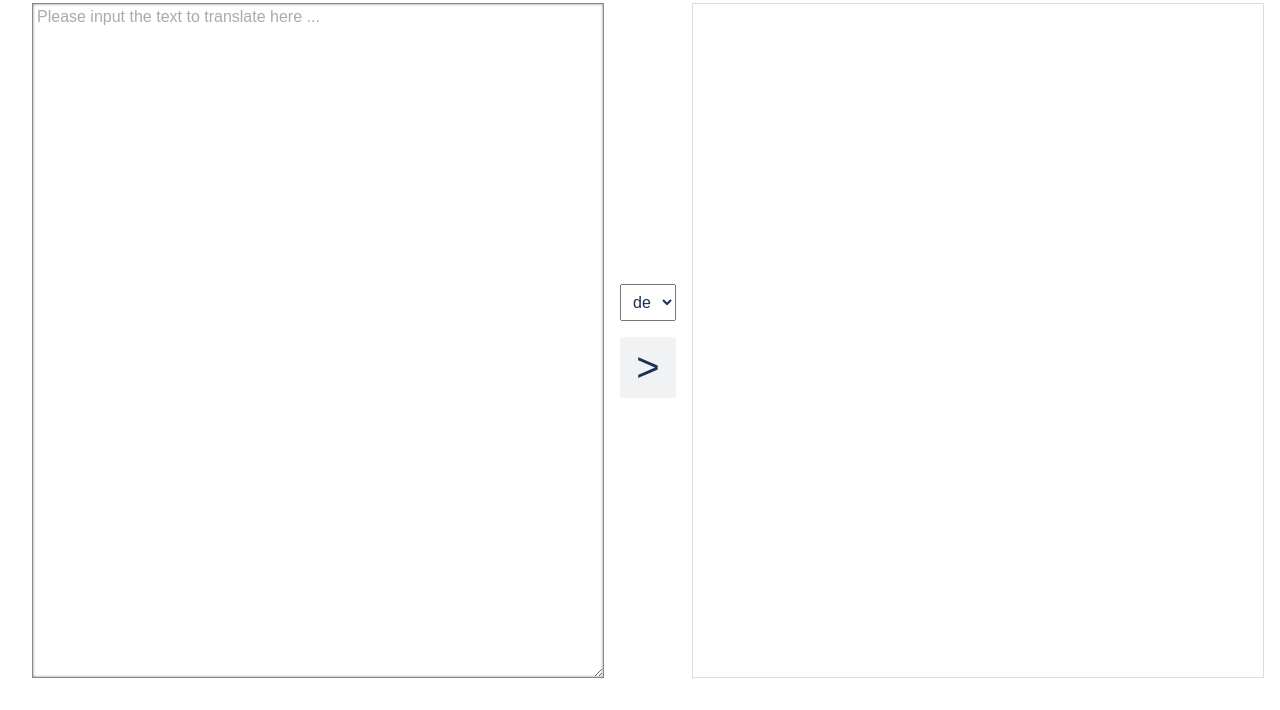
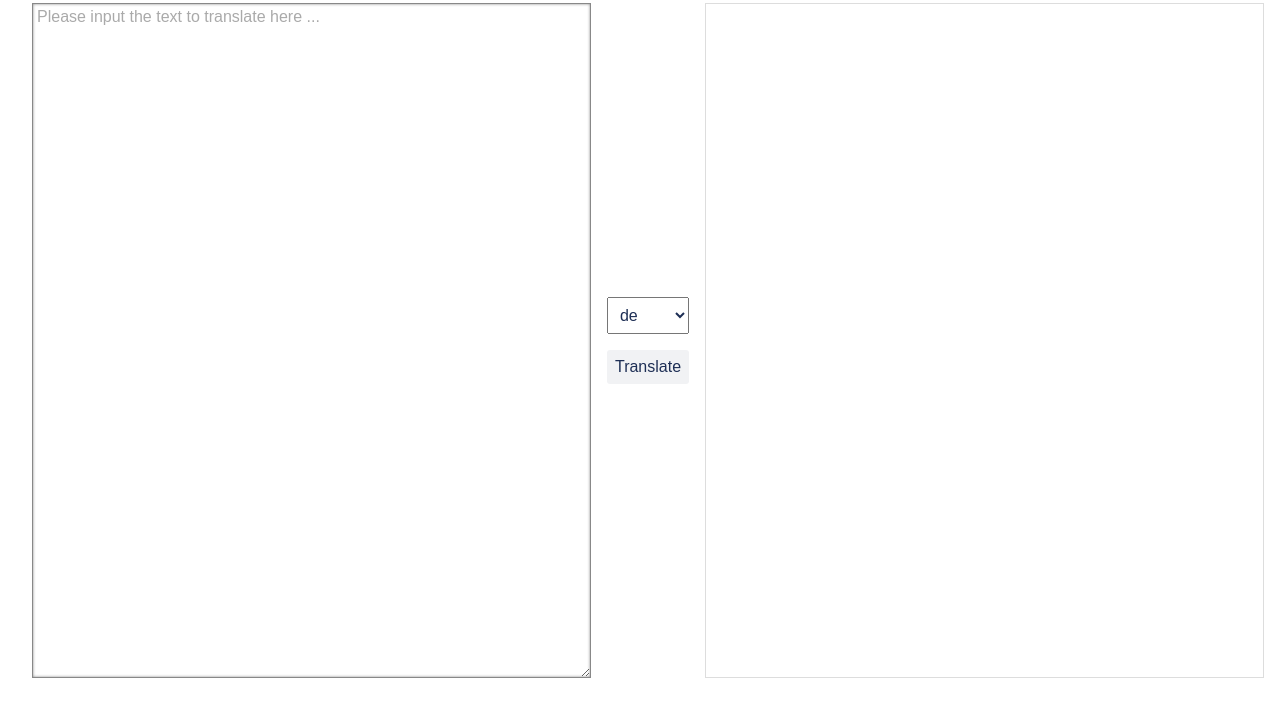
Before and after one commit to hilderonny/taskbridge, a website: page public/translate.html in a window 1280 px wide. Shown: the part 90-800 px from the top of the page. Drawn offline with Linux system fonts and the light colour scheme.

Commit message:
Updated translate button

```diff
--- a/public/translate.html
+++ b/public/translate.html
@@ -14,7 +14,7 @@
             .content .input::placeholder { color: #aaaaaa; }
             .content .transfer { padding: 16px; display: flex; flex-direction: column; justify-content: center; }
             .content .transfer select { padding: 8px; cursor: pointer; }
-            .content .transfer button { background: #f1f2f4; border: none; border-radius: 3px; padding: 8px; cursor: pointer; margin-top: 16px; font-size: 30pt; }
+            .content .transfer button { background: #f1f2f4; border: none; border-radius: 3px; padding: 8px; cursor: pointer; margin-top: 16px; }
             .content .transfer button:hover { background-color: #d5d6d8; }
             .content .output { flex: 1; border: 1px solid #dddddd; padding: 4px; }
 
@@ -109,7 +109,7 @@
                     <option value="ru">ru</option>
                     <option value="zh">zh</option>
                 </select>
-                <button class="start">&gt;</button>
+                <button class="start">Translate</button>
             </div>
             <div class="output"></div>
         </div>
```
